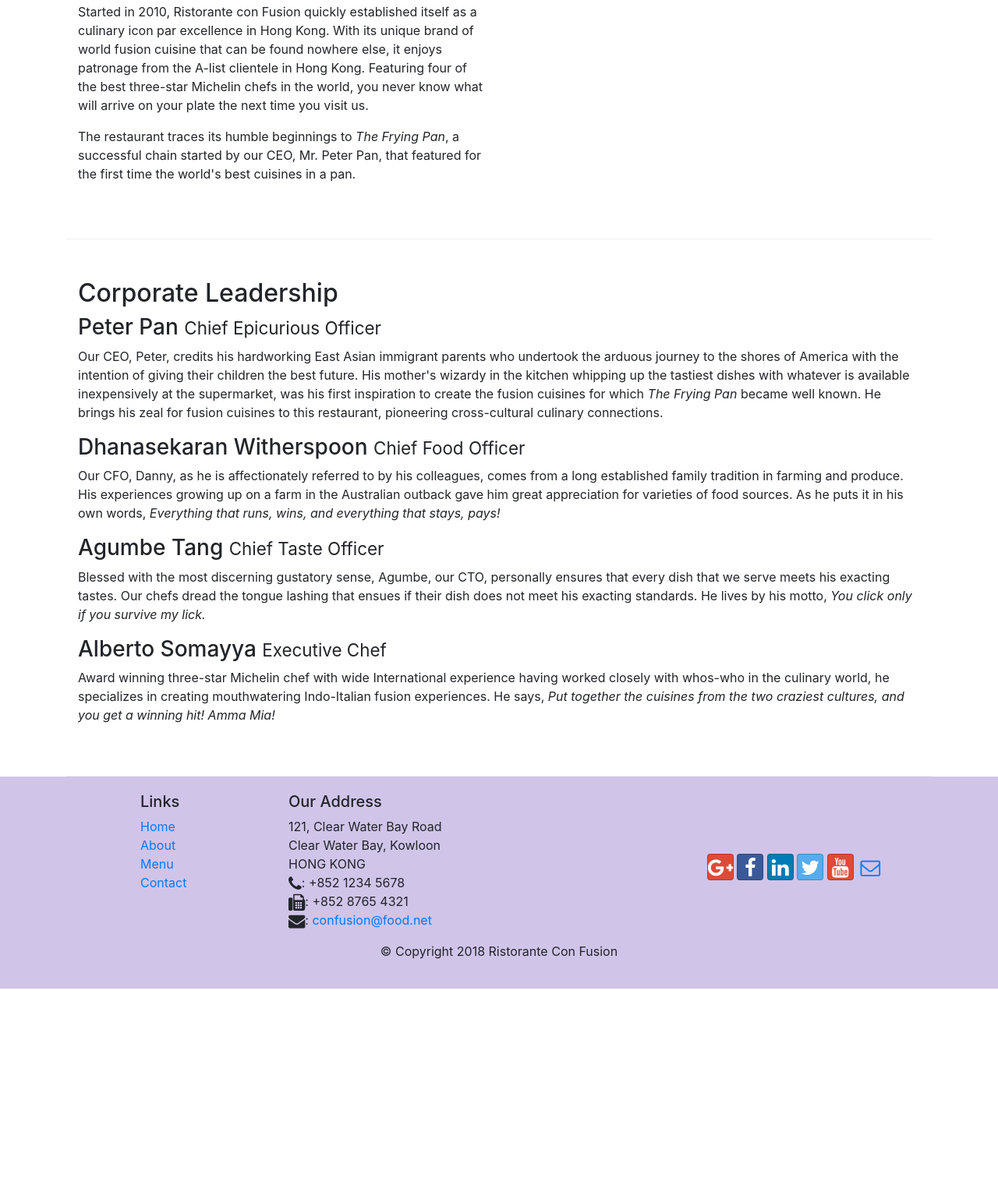
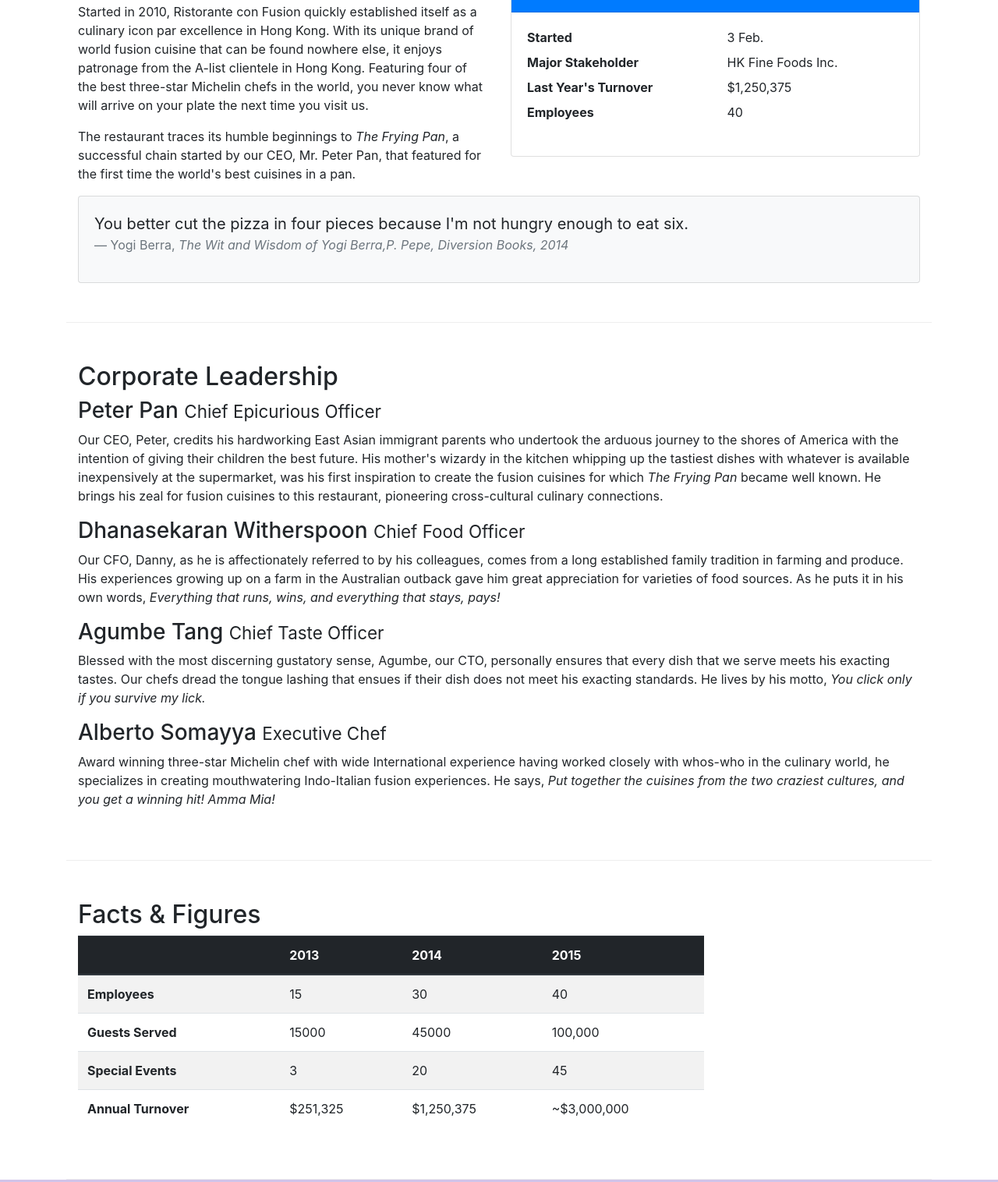
Before and after one commit to adarshRaj7/conFusion, a website: page aboutus.html in a window 1280 px wide. Shown: the part 558-2074 px from the top of the page at 78% size. Before the commit the page ends 1826 px from the top, so only its background shows below. Drawn offline with nearby package versions, Linux system fonts and the light colour scheme.

Commit message:
Tables and Cards

```diff
--- a/aboutus.html
+++ b/aboutus.html
@@ -57,12 +57,39 @@
         </div>
 
         <div class="row row-content">
-            <div class="col-12 col-sm-6">
+            <div class="col-sm-6">
                 <h2>Our History</h2>
                 <p>Started in 2010, Ristorante con Fusion quickly established itself as a culinary icon par excellence in Hong Kong. With its unique brand of world fusion cuisine that can be found nowhere else, it enjoys patronage from the A-list clientele in Hong Kong.  Featuring four of the best three-star Michelin chefs in the world, you never know what will arrive on your plate the next time you visit us.</p>
                 <p>The restaurant traces its humble beginnings to <em>The Frying Pan</em>, a successful chain started by our CEO, Mr. Peter Pan, that featured for the first time the world's best cuisines in a pan.</p>
             </div>
-            <div>
+            <div class="col-sm">
+                <div class="card">
+                    <h3 class="card-header bg-primary text-white">Facts at a Glance</h3>
+                    <div class="card-body">
+                        <dl class="row">
+                            <dt class="col-6">Started</dt>
+                            <dd class="col-6">3 Feb.</dd>
+                            <dt class="col-6">Major Stakeholder</dt>
+                            <dd class="col-6">HK Fine Foods Inc.</dd>
+                            <dt class="col-6">Last Year's Turnover</dt>
+                            <dd class="col-6">$1,250,375</dd>
+                            <dt class="col-6">Employees</dt>
+                            <dd class="col-6">40</dd>
+                        </dl>
+                    </div>
+                </div>
+            </div>
+            <div class="col-12">
+                <div class="card card-body bg-light">
+                    <blockquote class="blockquote">
+                        <p class="mb-0">You better cut the pizza in four pieces
+                            because I'm not hungry enough to eat six.
+                        </p>
+                        <footer class="blockquote-footer">Yogi Berra,
+                            <cite title="Source Title">The Wit and Wisdom of Yogi Berra,P. Pepe, Diversion Books, 2014</cite>
+                        </footer>
+                    </blockquote>
+                </div>
             </div>
         </div>
 
@@ -80,7 +107,50 @@
                 <p class="d-none d-sm-block">Award winning three-star Michelin chef with wide International experience having worked closely with whos-who in the culinary world, he specializes in creating mouthwatering Indo-Italian fusion experiences. He says, <em>Put together the cuisines from the two craziest cultures, and you get a winning hit! Amma Mia!</em></p>
             </div>
        </div>
-
+       <div class="row row-content">
+           <div class="col-12 col-sm-9">
+               <h2>Facts &amp; Figures</h2>
+               <div class="table-responsive">
+                   <table class="table table-striped">
+                       <thead class=" thead-dark">
+                           <tr>
+                               <th>&nbsp;</th>
+                               <th>2013</th>
+                               <th>2014</th>
+                               <th>2015</th>
+                           </tr>
+                       </thead>
+                       <tbody>
+                           <tr>
+                               <th>Employees</th>
+                               <td>15</td>
+                               <td>30</td>
+                               <td>40</td>
+                           </tr>
+                           <tr>
+                               <th>Guests Served</th>
+                               <td>15000</td>
+                               <td>45000</td>
+                               <td>100,000</td>
+                           </tr>
+                           <tr>
+                               <th>Special Events</th>
+                               <td>3</td>
+                               <td>20</td>
+                               <td>45</td>
+                           </tr>
+                           <tr>
+                               <th>Annual Turnover</th>
+                               <td>$251,325</td>
+                               <td>$1,250,375</td>
+                               <td>~$3,000,000</td>
+                           </tr>
+                       </tbody>
+                   </table>
+               </div>
+           </div>
+           <div class="col-12 col-sm-3"></div>
+       </div>
     </div>
 
     <footer class="footer">
```
